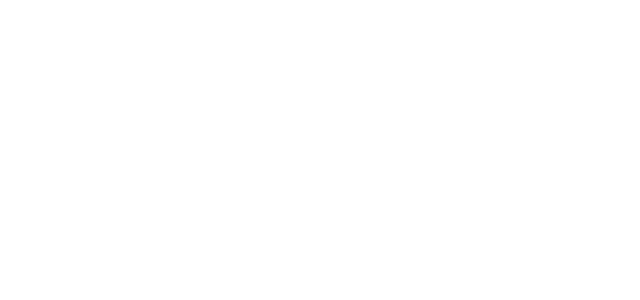
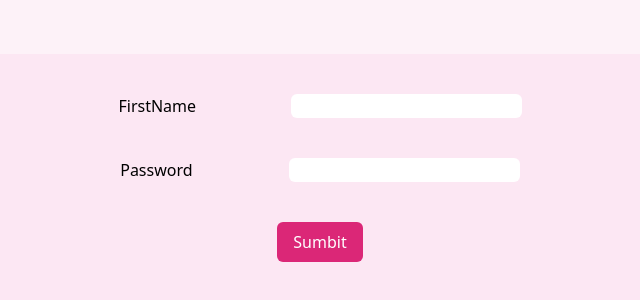
Before and after one commit to Krishrx/React-practice, a React (Create React App) app: page / in a window 1280 px wide. Shown: the part 222-522 px from the top of the page, without its empty margins (320-960 px from the left). Built offline with nearby package versions, Linux system fonts and the light colour scheme.

Commit message:
partially completed

```diff
--- a/src/App.js
+++ b/src/App.js
@@ -1,9 +1,9 @@
-
+import Main from './components/Main';
 function App() {
 
   return (
-    <div className="App">
-
+    <div className="App w-full h-full">
+      <Main/>
     </div>
   );
 }
--- /dev/null
+++ b/src/components/Main.jsx
@@ -0,0 +1,53 @@
+import React, { Component } from 'react'
+import TextBox from '../shared/TextBox'
+import SubmitBtn from './SubmitBtn'
+
+class Main extends Component {
+
+    state = {
+        name: '',
+        pwd:''
+    }
+
+    constructor(props) {
+        super(props);
+    }
+
+    handleChange = (e) => {
+        if (e.target.name === 'firstName') {
+            this.setState({
+                name: e.target.value
+           })
+        }
+        else if (e.target.name === 'pwd') {
+            this.setState({
+                pwd:e.target.value
+            })
+        }
+    }
+
+    handleSubmit = () => {
+        alert(this.state.name + ' ' + this.state.pwd);
+        this.setState({
+            name:'',
+            pwd:''
+        })
+    }
+
+
+
+    render() {
+        return (
+            <div className='w-full h-screen bg-pink-50 flex flex-col justify-center items-center'>
+                <div className='w-11/12 bg-pink-100 p-5 md:w-6/12'>
+                    <TextBox type={'text'} name={'firstName'} labelName={'FirstName'} fn={this.handleChange} value={this.state.name} />
+                    <TextBox type={'password'} name={'pwd'} labelName={'Password'} fn={this.handleChange}/>
+                    <SubmitBtn fn={this.handleSubmit} value={this.state.pwd}/>
+                </div>
+
+            </div>
+        )
+    }
+}
+
+export default Main
--- /dev/null
+++ b/src/components/SubmitBtn.jsx
@@ -0,0 +1,11 @@
+import React from 'react'
+
+function SubmitBtn({fn}) {
+  return (
+    <div className='p-5 flex justify-evenly'>
+          <button onClick={fn} className='py-2 px-4 bg-pink-600 text-white font-medium rounded-md' >Sumbit</button>
+    </div>
+  )
+}
+
+export default SubmitBtn
--- /dev/null
+++ b/src/shared/TextBox.jsx
@@ -0,0 +1,12 @@
+import React from 'react'
+
+function TextBox({ type,name,labelName,fn,value }) {
+  return (
+    <div className='p-5 flex justify-evenly space-x-4'>
+        <label htmlFor={name}>{labelName}</label>
+        <input type={type} name={name} value={value} onChange={fn} className='rounded-md' required/>
+    </div>
+  )
+}
+
+export default TextBox
```
Also changed, not shown: 1 other file (tests, documents, lock files or other folders).
